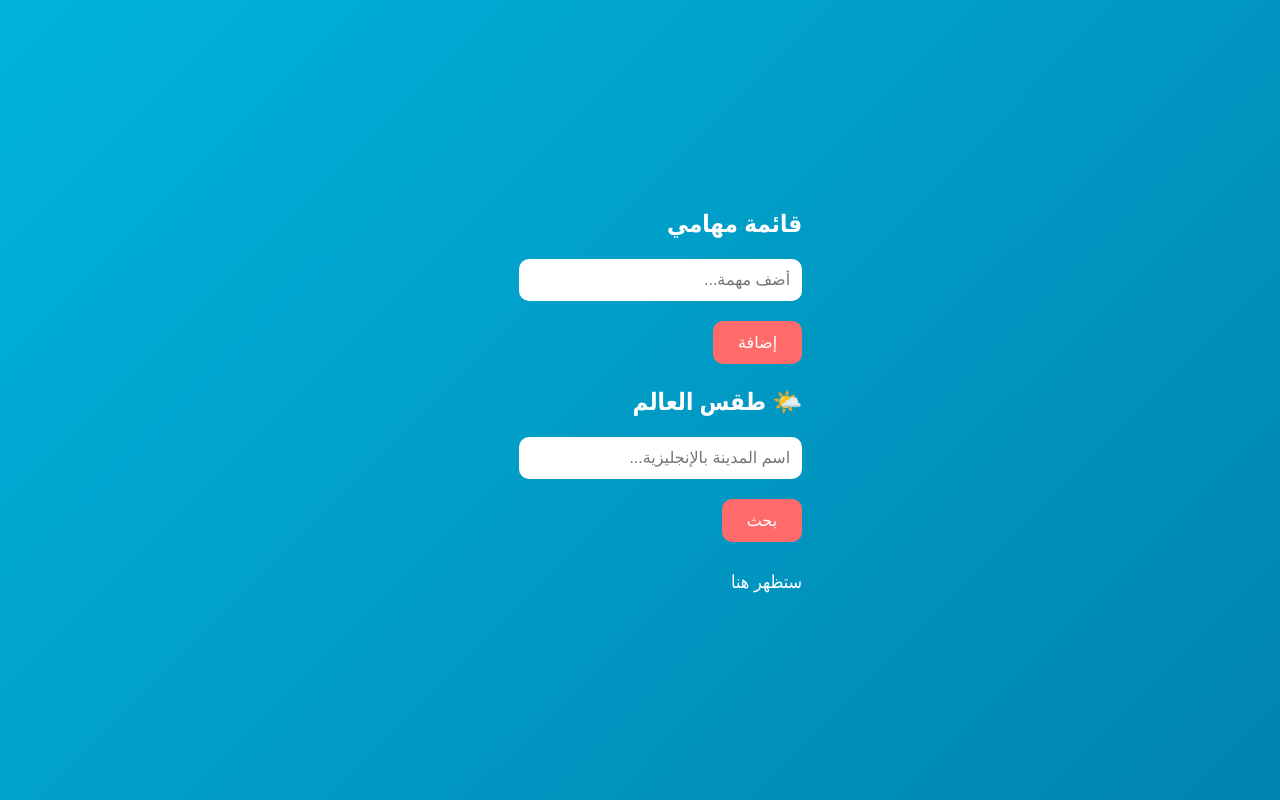
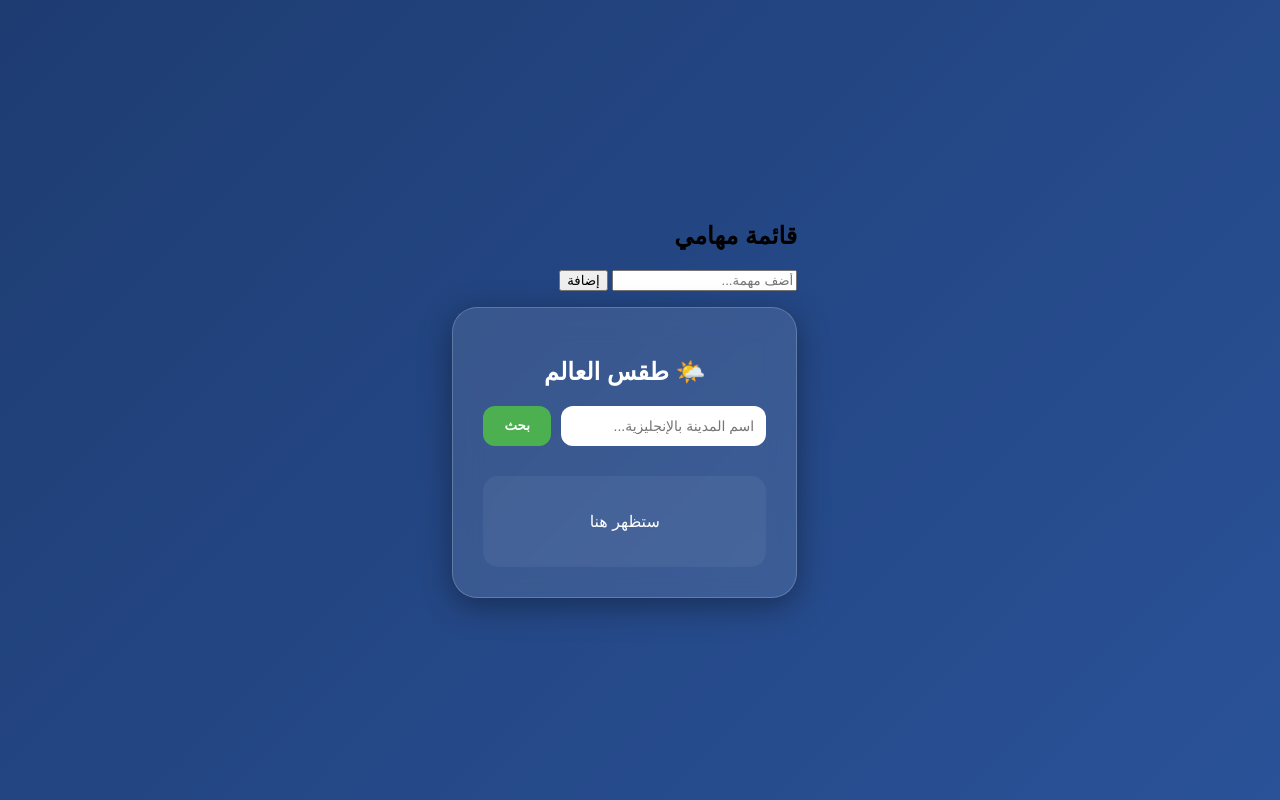
Before and after one commit to startklar-code/My-First-Web-App, a website: page index.html in a window 1280 px wide. Drawn offline with Linux system fonts and the light colour scheme.

Commit message:
Update styles for weather application layout

```diff
--- a/style.css
+++ b/style.css
@@ -1,64 +1,65 @@
-/* إعدادات الخط والخلفية */
+/* الخلفية الأساسية */
 body {
-    font-family: 'Segoe UI', Tahoma, Geneva, Verdana, sans-serif;
-    background: linear-gradient(135deg, #00b4db, #0083b0);
-    height: 100vh;
+    background: linear-gradient(135deg, #1e3c72 0%, #2a5298 100%);
+    min-height: 100vh;
     display: flex;
     justify-content: center;
     align-items: center;
     margin: 0;
-    color: #fff;
+    font-family: 'Cairo', sans-serif;
 }
 
-/* الحاوية الرئيسية بتأثير زجاجي */
-.container {
-    background: rgba(255, 255, 255, 0.2);
-    backdrop-filter: blur(10px);
-    border-radius: 20px;
-    padding: 40px;
-    width: 350px;
+/* الحاوية الزجاجية */
+.weather-container {
+    background: rgba(255, 255, 255, 0.1);
+    backdrop-filter: blur(15px);
+    -webkit-backdrop-filter: blur(15px);
+    border: 1px solid rgba(255, 255, 255, 0.2);
+    border-radius: 25px;
+    padding: 30px;
+    width: 90%;
+    max-width: 400px;
+    box-shadow: 0 8px 32px 0 rgba(0, 0, 0, 0.37);
     text-align: center;
-    box-shadow: 0 8px 32px rgba(0, 0, 0, 0.2);
-    border: 1px solid rgba(255, 255, 255, 0.3);
+    color: white;
 }
 
-h1 {
-    font-size: 24px;
-    margin-bottom: 20px;
-    text-shadow: 2px 2px 4px rgba(0,0,0,0.2);
+/* صندوق البحث */
+.search-box {
+    display: flex;
+    gap: 10px;
+    margin-top: 20px;
 }
 
-/* تصميم مربع الإدخال */
-input {
-    width: 80%;
+.search-box input {
+    flex: 2;
     padding: 12px;
+    border-radius: 12px;
     border: none;
-    border-radius: 10px;
-    margin-bottom: 20px;
     outline: none;
-    font-size: 16px;
+    font-size: 14px;
 }
 
-/* تصميم الزر مع تأثير عند التمرير */
-button {
-    background: #ff6b6b;
+.search-box button {
+    flex: 1;
+    background: #4caf50;
     color: white;
     border: none;
-    padding: 12px 25px;
-    border-radius: 10px;
+    border-radius: 12px;
     cursor: pointer;
-    font-size: 16px;
-    transition: transform 0.2s, background 0.3s;
+    font-weight: bold;
+    transition: 0.3s;
 }
 
-button:hover {
-    background: #ee5253;
+.search-box button:hover {
+    background: #45a049;
     transform: scale(1.05);
 }
 
-/* منطقة عرض النتيجة */
-#weatherResult {
-    margin-top: 25px;
-    font-size: 18px;
-    line-height: 1.6;
+/* منطقة عرض المعلومات */
+.weather-info {
+    margin-top: 30px;
+    padding: 20px;
+    background: rgba(255, 255, 255, 0.05);
+    border-radius: 15px;
 }
```
